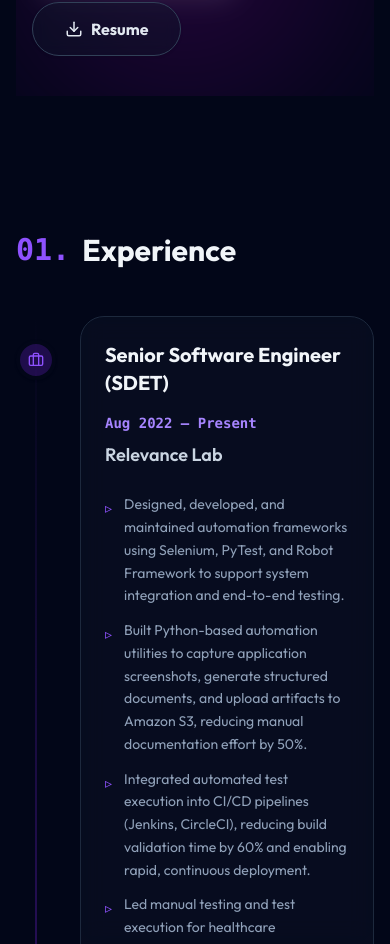
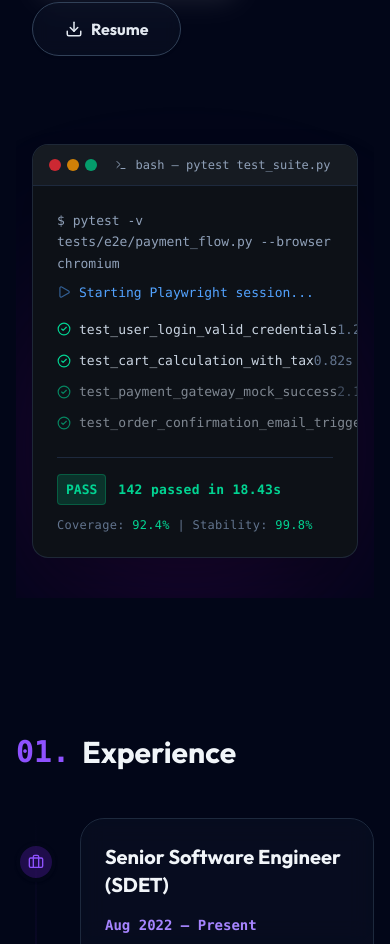
Before and after one commit to soumyakant1211/my-portfolio, a React (Vite) app: page / in a window 390 px wide. Shown: the part 1160-2104 px from the top of the page. Built offline with nearby package versions, Linux system fonts and the light colour scheme.

Commit message:
feat: add Hero section with bio, branding, and terminal mockup component

```diff
--- a/src/components/Hero.jsx
+++ b/src/components/Hero.jsx
@@ -85,8 +85,8 @@ const Hero = () => {
           </div>
 
           {/* Right Visual Content (Engineering Terminal Mockup) */}
-          <div className="relative hidden lg:flex justify-center items-center w-full mt-10 lg:mt-0">
-             <div className="w-full max-w-[500px] rounded-2xl overflow-hidden bg-[#0d1117] border border-slate-700/50 shadow-2xl hover:shadow-violet-500/20 transition-all duration-500 hover:-translate-y-2 group">
+          <div className="relative flex justify-center items-center w-full mt-10 lg:mt-0">
+             <div className="w-full max-w-[360px] sm:max-w-[440px] lg:max-w-[500px] rounded-2xl overflow-hidden bg-[#0d1117] border border-slate-700/50 shadow-2xl hover:shadow-violet-500/20 transition-all duration-500 hover:-translate-y-2 group">
 
                 {/* MacOS Terminal Header */}
                 <div className="bg-[#161b22] px-4 py-3 flex items-center gap-2 border-b border-slate-800">
```
